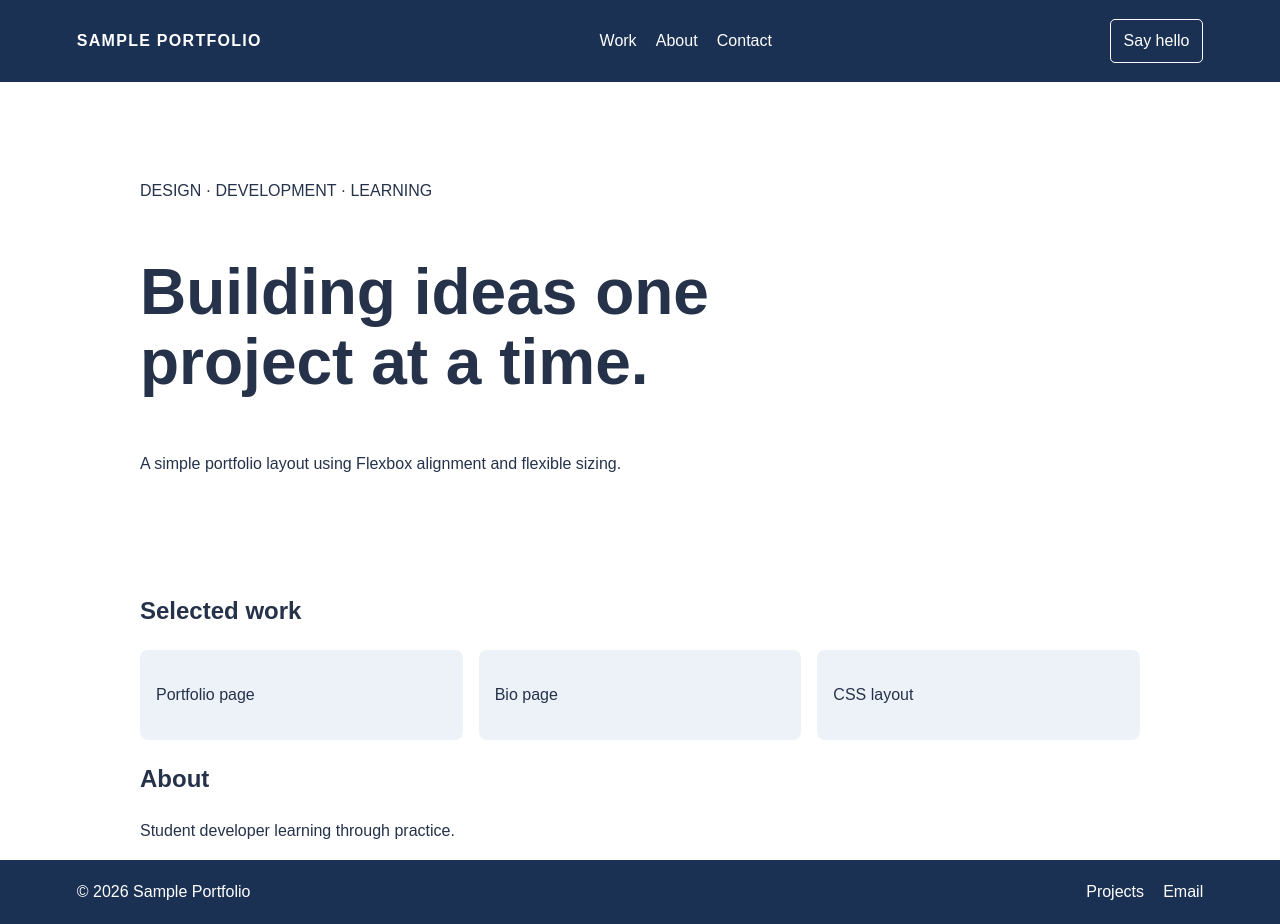
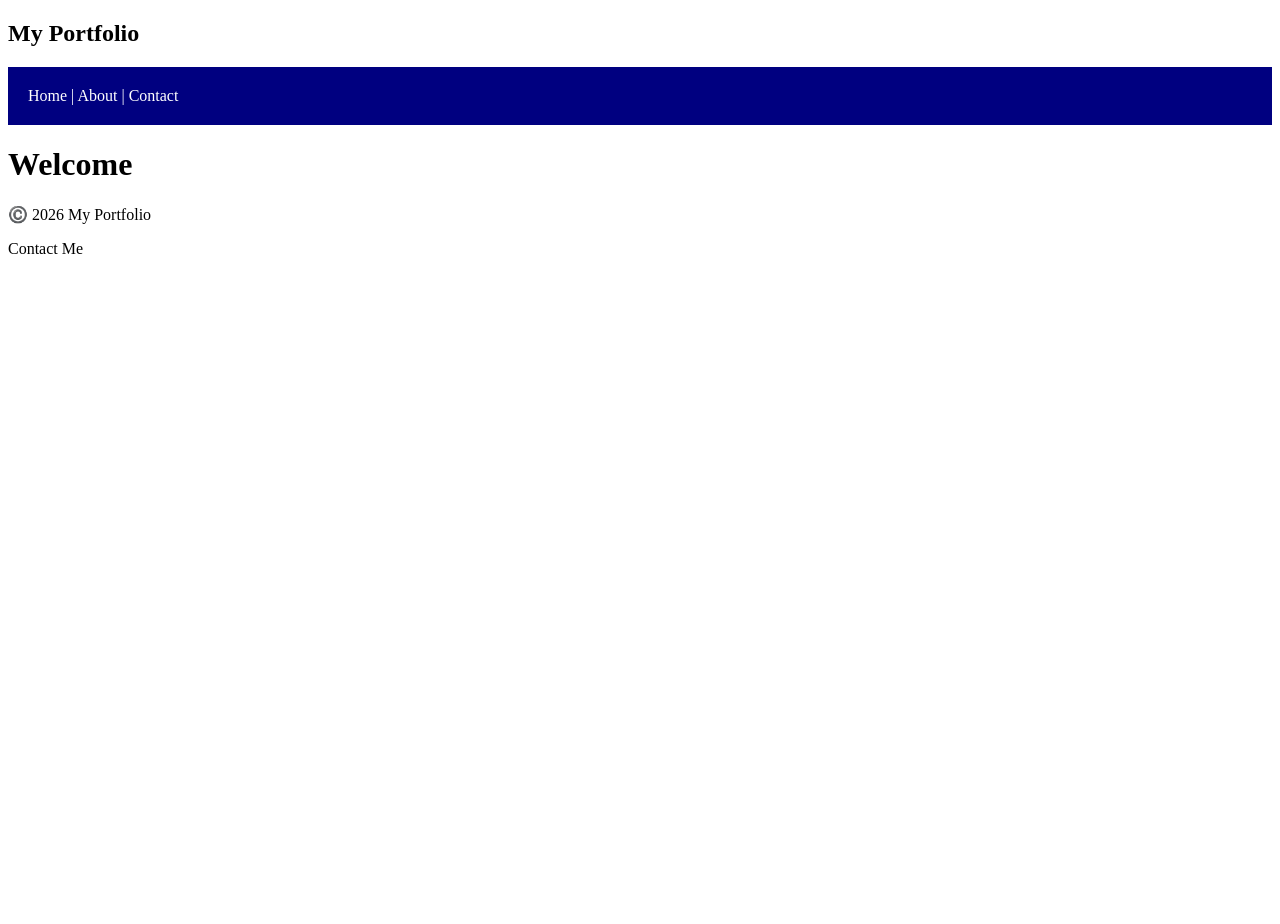
Before and after one commit to km-siddhika/Web_Lab_Program, a plain HTML site: page P10-advanced-flexbox/index.html in a window 1280 px wide. After the commit the page ends 800 px from the top, so only its background shows below. Drawn offline with Linux system fonts and the light colour scheme; files that its build step writes are made by us from their sources.

Commit message:
Revamp index.html structure and styling
Replaced the original HTML structure with a new layout featuring a header, main content, and footer. Updated the title and added a link to an external stylesheet.

```diff
--- a/P10-advanced-flexbox/index.html
+++ b/P10-advanced-flexbox/index.html
@@ -1,14 +1,20 @@
-<!doctype html>
-<html lang="en"><head><meta charset="UTF-8"><meta name="viewport" content="width=device-width, initial-scale=1.0"><title>Portfolio Header and Footer</title>
-<style>
-*{box-sizing:border-box}body{margin:0;color:#25324a;font:16px/1.6 Arial,sans-serif}
-.site-header,footer{display:flex;align-items:center;justify-content:space-between;gap:1.5rem;padding:1.2rem 6%;background:#1b3154;color:white}
-.site-header nav,footer nav{display:flex;gap:1.2rem}.site-header a,footer a{color:white;text-decoration:none}.brand{font-weight:bold;letter-spacing:.08em}.hire{padding:.5rem .8rem;border:1px solid white;border-radius:5px}
-main{width:min(88%,1000px);margin:auto}.hero{padding:5rem 0;max-width:700px}.hero h1{font-size:clamp(2.2rem,6vw,4rem);line-height:1.1}
-.work{display:flex;flex-wrap:wrap;gap:1rem}.work article{flex:1 1 220px;padding:2rem 1rem;background:#edf2f8;border-radius:8px}
-@media(max-width:650px){.site-header{align-items:flex-start;flex-wrap:wrap}.site-header nav{order:3;width:100%}footer{align-items:flex-start;flex-direction:column}}
-</style></head><body>
-<header class="site-header"><a class="brand" href="#">SAMPLE PORTFOLIO</a><nav><a href="#work">Work</a><a href="#about">About</a><a href="#contact">Contact</a></nav><a class="hire" href="mailto:hello@example.com">Say hello</a></header>
-<main><section class="hero"><p>DESIGN · DEVELOPMENT · LEARNING</p><h1>Building ideas one project at a time.</h1><p>A simple portfolio layout using Flexbox alignment and flexible sizing.</p></section>
-<section id="work"><h2>Selected work</h2><div class="work"><article>Portfolio page</article><article>Bio page</article><article>CSS layout</article></div></section><section id="about"><h2>About</h2><p>Student developer learning through practice.</p></section></main>
-<footer id="contact"><span>© 2026 Sample Portfolio</span><nav><a href="#work">Projects</a><a href="mailto:hello@example.com">Email</a></nav></footer></body></html>
+<!DOCTYPE html>
+<html>
+<head>
+    <title>Header Footer</title>
+    <link rel="stylesheet" href="style.css">
+</head>
+<body>
+    <header>
+        <h2>My Portfolio</h2>
+        <nav>Home | About | Contact</nav>
+    </header>
+
+    <main><h1>Welcome</h1></main>
+
+    <footer>
+        <p>©️ 2026 My Portfolio</p>
+        <p>Contact Me</p>
+    </footer>
+</body>
+</html>
```
